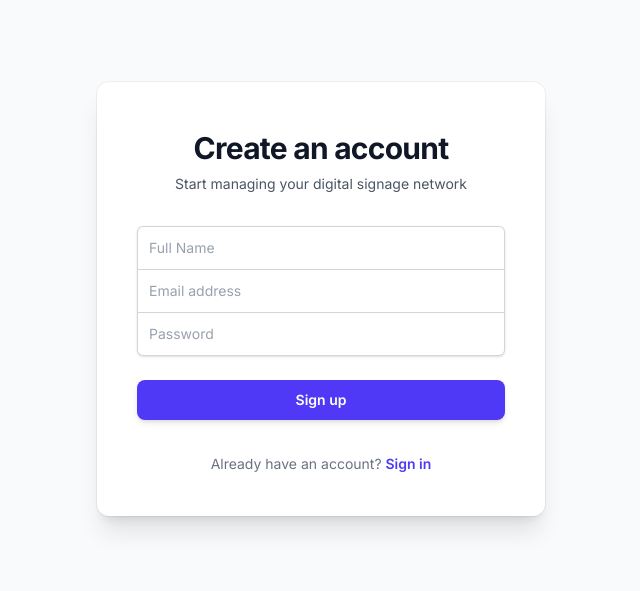
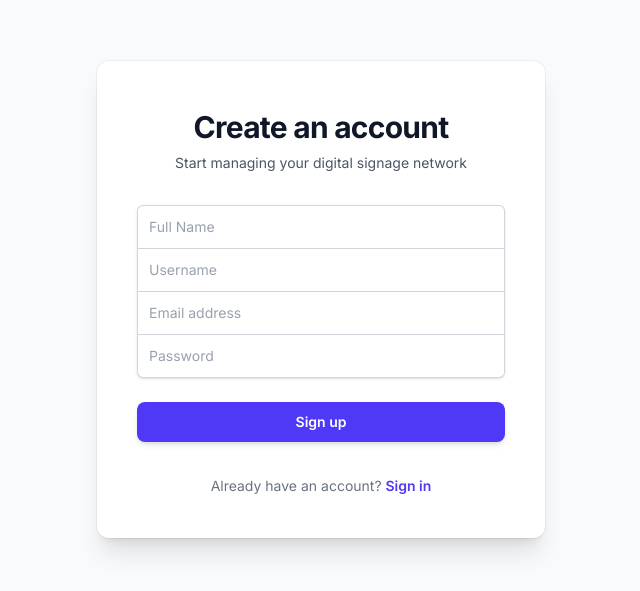
Before and after one commit to alejoRGB/signage-repo, a Next.js app in the folder web/: page /register in a window 1280 px wide. Shown: the part 101-692 px from the top of the page, without its empty margins (319-959 px from the left). Built offline with nearby package versions, Linux system fonts and the light colour scheme.

Commit message:
feat: switch auth to username instead of email

```diff
--- a/web/app/api/auth/register/route.ts
+++ b/web/app/api/auth/register/route.ts
@@ -5,22 +5,27 @@ import bcrypt from "bcryptjs";
 export async function POST(req: Request) {
     try {
         const body = await req.json();
-        const { email, password, name } = body;
+        const { email, password, name, username } = body;
 
-        if (!email || !password) {
+        if (!email || !password || !username) {
             return NextResponse.json(
-                { message: "Email and password are required" },
+                { message: "Username, email, and password are required" },
                 { status: 400 }
             );
         }
 
-        const existingUser = await prisma.user.findUnique({
-            where: { email },
+        const existingUser = await prisma.user.findFirst({
+            where: {
+                OR: [
+                    { email },
+                    { username }
+                ]
+            },
         });
 
         if (existingUser) {
             return NextResponse.json(
-                { message: "User already exists" },
+                { message: "User with this email or username already exists" },
                 { status: 400 }
             );
         }
@@ -29,6 +34,7 @@ export async function POST(req: Request) {
 
         const user = await prisma.user.create({
             data: {
+                username,
                 email,
                 password: hashedPassword,
                 name,
--- a/web/app/login/page.tsx
+++ b/web/app/login/page.tsx
@@ -25,17 +25,17 @@ function LoginForm() {
         setError("");
 
         const formData = new FormData(e.currentTarget);
-        const email = formData.get("email") as string;
+        const username = formData.get("username") as string;
         const password = formData.get("password") as string;
 
         const res = await signIn("credentials", {
             redirect: false,
-            email,
+            username,
             password,
         });
 
         if (res?.error) {
-            setError("Invalid email or password");
+            setError("Invalid username or password");
             setLoading(false);
         } else {
             router.push("/dashboard");
@@ -63,17 +63,17 @@ function LoginForm() {
                 <form className="mt-8 space-y-6" onSubmit={handleSubmit}>
                     <div className="-space-y-px rounded-md shadow-sm">
                         <div>
-                            <label htmlFor="email-address" className="sr-only">
-                                Email address
+                            <label htmlFor="username" className="sr-only">
+                                Username
                             </label>
                             <input
-                                id="email-address"
-                                name="email"
-                                type="email"
-                                autoComplete="email"
+                                id="username"
+                                name="username"
+                                type="text"
+                                autoComplete="username"
                                 required
                                 className="relative block w-full rounded-t-md border-0 py-2.5 px-3 text-gray-900 ring-1 ring-inset ring-gray-300 placeholder:text-gray-400 focus:z-10 focus:ring-2 focus:ring-inset focus:ring-indigo-600 sm:text-sm sm:leading-6"
-                                placeholder="Email address"
+                                placeholder="Username"
                             />
                         </div>
                         <div>
--- a/web/app/register/page.tsx
+++ b/web/app/register/page.tsx
@@ -17,6 +17,7 @@ export default function RegisterPage() {
 
         const formData = new FormData(e.currentTarget);
         const name = formData.get("name") as string;
+        const username = formData.get("username") as string;
         const email = formData.get("email") as string;
         const password = formData.get("password") as string;
 
@@ -24,7 +25,7 @@ export default function RegisterPage() {
             const res = await fetch("/api/auth/register", {
                 method: "POST",
                 headers: { "Content-Type": "application/json" },
-                body: JSON.stringify({ name, email, password }),
+                body: JSON.stringify({ name, username, email, password }),
             });
 
             if (res.ok) {
@@ -64,6 +65,20 @@ export default function RegisterPage() {
                                 required
                                 className="relative block w-full rounded-t-md border-0 py-2.5 px-3 text-gray-900 ring-1 ring-inset ring-gray-300 placeholder:text-gray-400 focus:z-10 focus:ring-2 focus:ring-inset focus:ring-indigo-600 sm:text-sm sm:leading-6"
                                 placeholder="Full Name"
+                            />
+                        </div>
+                        <div>
+                            <label htmlFor="username" className="sr-only">
+                                Username
+                            </label>
+                            <input
+                                id="username"
+                                name="username"
+                                type="text"
+                                autoComplete="username"
+                                required
+                                className="relative block w-full border-0 py-2.5 px-3 text-gray-900 ring-1 ring-inset ring-gray-300 placeholder:text-gray-400 focus:z-10 focus:ring-2 focus:ring-inset focus:ring-indigo-600 sm:text-sm sm:leading-6"
+                                placeholder="Username"
                             />
                         </div>
                         <div>
--- a/web/lib/auth.ts
+++ b/web/lib/auth.ts
@@ -8,16 +8,16 @@ export const authOptions: NextAuthOptions = {
         CredentialsProvider({
             name: "Credentials",
             credentials: {
-                email: { label: "Email", type: "email" },
+                username: { label: "Username", type: "text" },
                 password: { label: "Password", type: "password" },
             },
             async authorize(credentials) {
-                if (!credentials?.email || !credentials?.password) {
+                if (!credentials?.username || !credentials?.password) {
                     return null;
                 }
 
                 const user = await prisma.user.findUnique({
-                    where: { email: credentials.email },
+                    where: { username: credentials.username },
                 });
 
                 if (!user) {
@@ -39,6 +39,7 @@ export const authOptions: NextAuthOptions = {
 
                 return {
                     id: user.id,
+                    username: user.username,
                     email: user.email,
                     name: user.name,
                     role: user.role,
```
Also changed, not shown: 1 other file (tests, documents, lock files or other folders).
